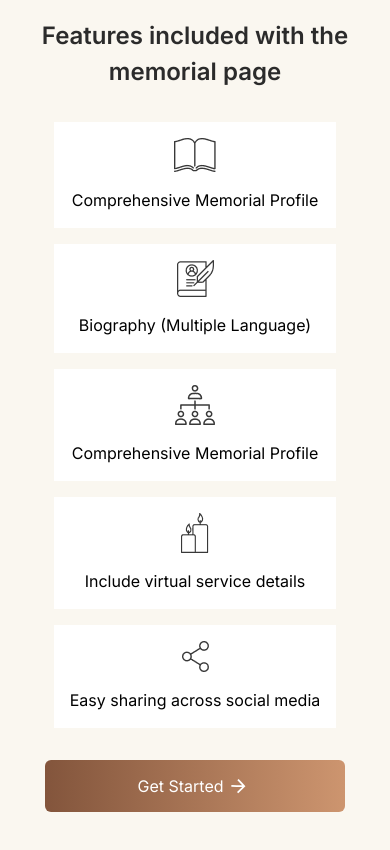
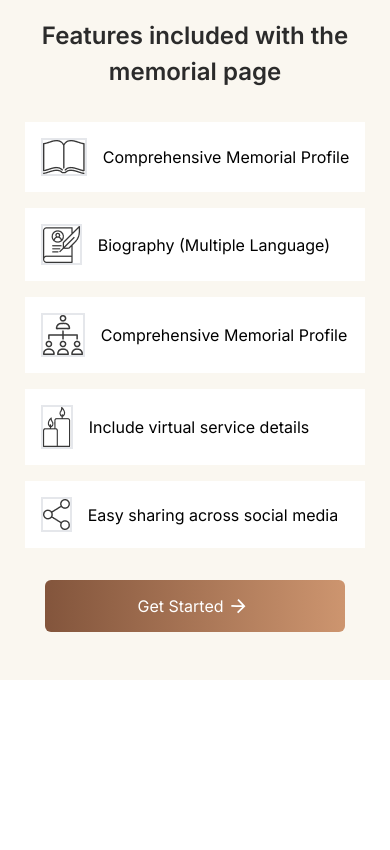
Before and after one commit to Kkrish7654/express-tribute, a Next.js app: page / in a window 390 px wide. Shown: the part 3600-4450 px from the top of the page. After the commit the page ends 4280 px from the top, so only its background shows below. Built offline with nearby package versions, Linux system fonts and the light colour scheme.

Commit message:
new commit

```diff
--- a/components/Cards/FeaturesCard.jsx
+++ b/components/Cards/FeaturesCard.jsx
@@ -2,9 +2,9 @@ import React from 'react'
 
 const FeaturesCard = ({icon, title}) => {
   return (
-    <div className='p-4 bg-white flex flex-col gap-4 items-center justify-center'>
+    <div className='p-4 bg-white flex sm:flex-col gap-4 items-center sm:justify-center'>
       <div>
-        <img src={icon} alt='icon'/>
+        <img className='border-2' src={icon} alt='icon'/>
       </div>
 
       <div className='text-center'>
--- a/components/Home/Features/Features.js
+++ b/components/Home/Features/Features.js
@@ -10,7 +10,7 @@ const Features = () => {
             <h4 className='text-[24px] font-semibold text-center text-[#2B2B2B]'>Features included with the memorial page</h4>
           </div>
 
-          <div className='grid sm:grid-cols-5 gap-4'>
+          <div className='grid md:grid-cols-5 gap-4'>
             <FeaturesCard icon="/icons/Layer_1.png" title="Comprehensive Memorial Profile"/>
             <FeaturesCard icon="/icons/Layer_2.png" title="Biography (Multiple Language)"/>
             <FeaturesCard icon="/icons/Layer_3.png" title="Comprehensive Memorial Profile"/>
```
